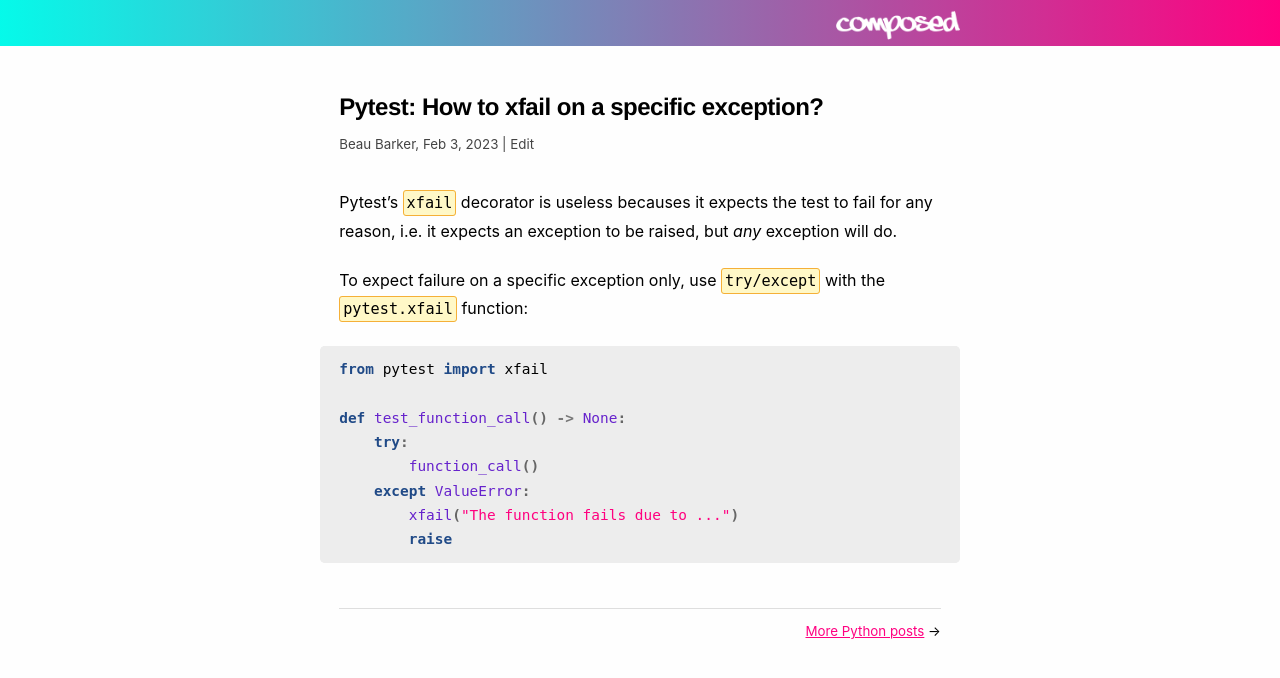
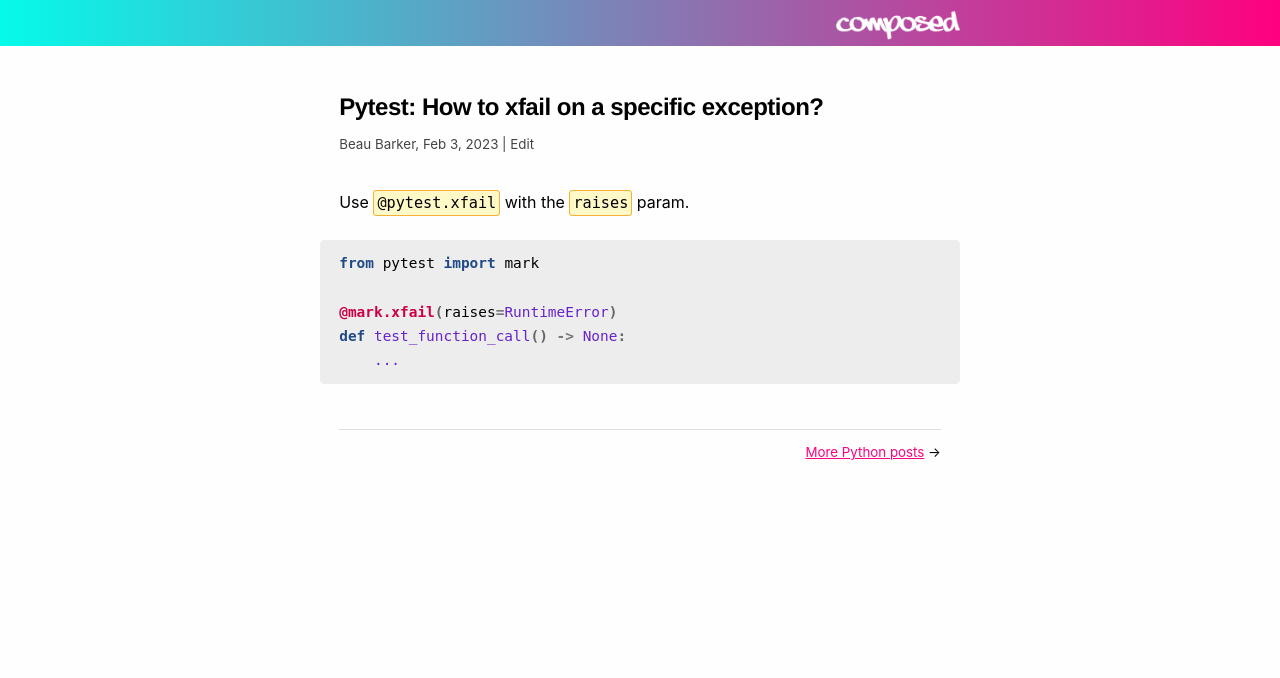
Before and after one commit to explodinglabs/explodinglabs.github.io, a Jekyll site: the page built from docs/_posts/python/2023-02-03-pytest-xfail-on-specific-exception.markdown, in a window 1280 px wide. Shown: the top 678 px of the page. Built offline with Jekyll 4.4.1, drawn with Linux system fonts in a browser that asks for light colours.

Commit message:
Update 2023-02-03-pytest-xfail-on-specific-exception.markdown

````diff
--- a/docs/_posts/python/2023-02-03-pytest-xfail-on-specific-exception.markdown
+++ b/docs/_posts/python/2023-02-03-pytest-xfail-on-specific-exception.markdown
@@ -4,20 +4,13 @@ title: "Pytest: How to xfail on a specific exception?"
 category: python
 permalink: /python/pytest-xfail-on-specific-exception
 ---
-Pytest's `xfail` decorator is useless becauses it expects the test to fail for
-any reason, i.e. it expects an exception to be raised, but _any_ exception will
-do.
 
-To expect failure on a specific exception only, use `try/except` with the
-`pytest.xfail` function:
+Use `@pytest.xfail` with the `raises` param.
 
 ```python
-from pytest import xfail
+from pytest import mark
 
+@mark.xfail(raises=RuntimeError)
 def test_function_call() -> None:
-    try:
-        function_call()
-    except ValueError:
-        xfail("The function fails due to ...")
-        raise
+    ...
 ```
````
